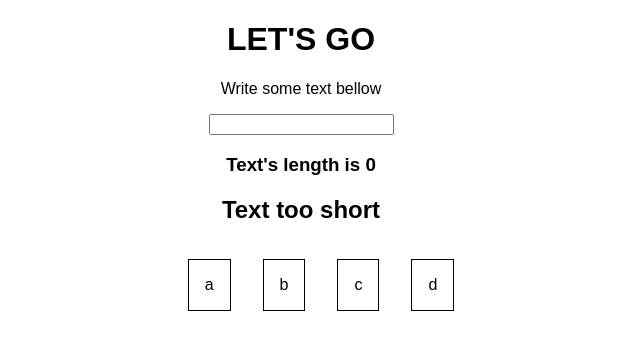
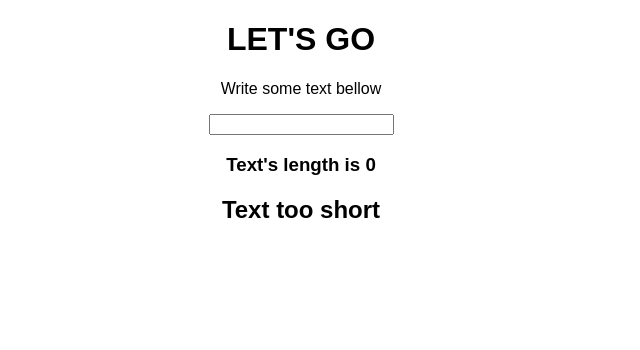
Before and after one commit to ElDav1d/react-complete-guide-lists-conditional, a React (Create React App) app: page / in a window 1280 px wide. Shown: the top 350 px of the page, without its empty margins (339-979 px from the left). Built offline with nearby package versions, Linux system fonts and the light colour scheme.

Commit message:
Render list of characters with CharComponent instances

```diff
--- a/src/App.js
+++ b/src/App.js
@@ -13,10 +13,25 @@ class App extends Component {
   textChangeHandler = (event) => {
     const textNew = {...this.state.text};
     textNew.inputString = event.target.value;
-    this.setState({text:textNew})
+    this.setState({text:textNew});
   }
 
   render() {
+    const stringToArray = [...this.state.text.inputString];
+    let list = null;
+
+    if (stringToArray.length) {
+      list = (
+        <ul>
+          {stringToArray.map((item, index) =>{
+            return <CharComponent
+                char={item}
+                key={index} />
+          })}
+        </ul>
+      );
+    }
+
     const textLength = this.state.text.inputString.length;
     return (
       <div className="App">
@@ -33,12 +48,7 @@ class App extends Component {
         </h3>
         <ValidationComponent
           textLength={textLength}/>
-        <ul>
-          <CharComponent char="a"/>
-          <CharComponent char="b"/>
-          <CharComponent char="c"/>
-          <CharComponent char="d"/>
-        </ul>
+        {list}
       </div>
     );
   }
```
